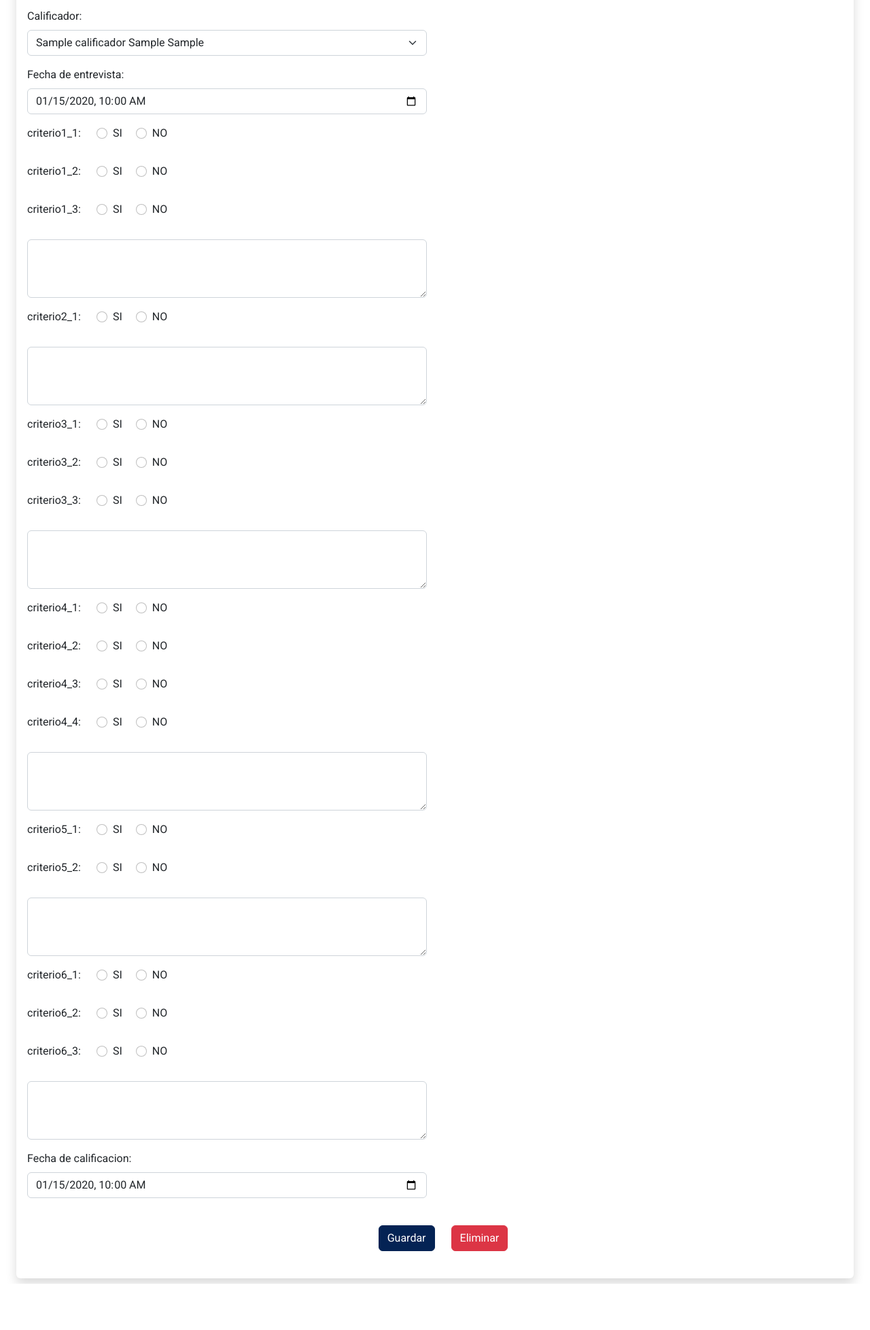
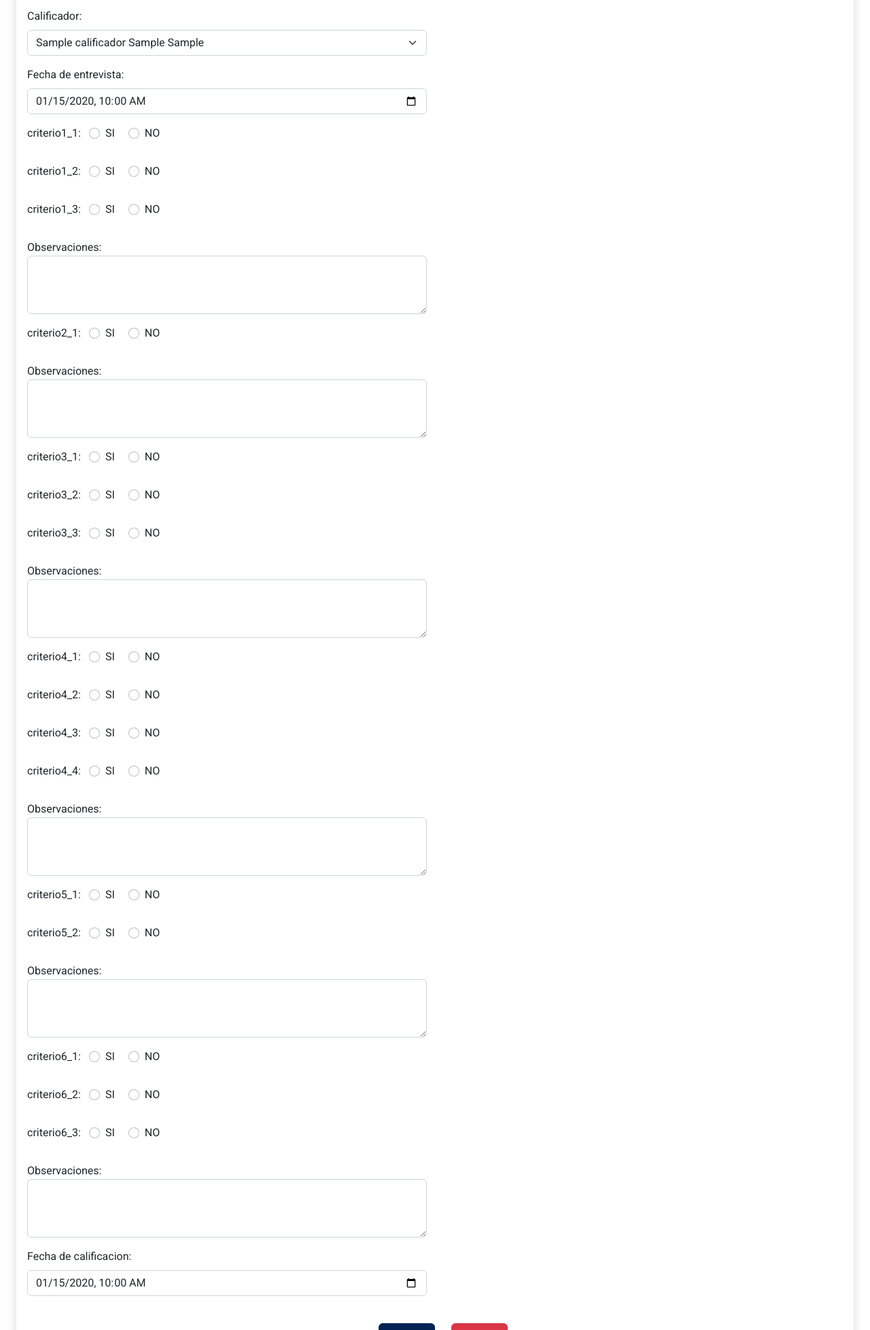
Before and after one commit to DIAD-PUCP/entrevistas-bachillerato, a FastAPI app: template templates/ficha.tpl.html in a window 1280 px wide. Shown: the part 240-2196 px from the top of the page at 68% size. Before the commit the page ends 2128 px from the top, so only its background shows below. Run offline with FastAPI, Linux system fonts and the light colour scheme; the template is opened without the code that fills it: most values are stand-ins (such as "Sample title", 1, 10 or a date in 2020); parts of the project's set-up code (start-up, migrations or seed data) failed here and were passed over; some libraries are stand-ins or nearby versions.

Commit message:
mejor layout de ficha y fix de labels

```diff
--- a/templates/ficha.tpl.html
+++ b/templates/ficha.tpl.html
@@ -48,23 +48,24 @@
     {% if i.startswith("comentario")%}
     <div class="row mb-3">
         <div class="col-6">
+        <span>Observaciones:</span>
         <textarea id="{{i}}" class="form-control" name="{{i}}" rows="3">{% if ficha[i] %}{{ficha[i]}}{% endif %}</textarea>
         </div>
     </div>
     {% else %}
     {% set c = 'criterio' + (i|string()) %}
-    <div class="row mb-3">
-        <div class="col-1">
+    <div class="d-flex j mb-3">
+        <div>
             <span class="w-100 mb-3 d-inline-block">{{c}}:</span>
         </div>
-        <div class="col-2">
+        <div class="container">
             <div class="form-check form-check-inline">
-                <input type="radio" class="form-check-input" name="{{c}}" value="yes" id="{{c}}-{{yes}}" {% if ficha[c] == True %}checked{% endif %}>
-                <label class="form-check-label" for="{{c}}-{{yes}}">SI</label>
+                <input type="radio" class="form-check-input" name="{{c}}" value="yes" id="{{c}}-yes" {% if ficha[c] == True %}checked{% endif %}>
+                <label class="form-check-label" for="{{c}}-yes">SI</label>
             </div>
             <div class="form-check form-check-inline">
-                <input type="radio" class="form-check-input" name="{{c}}" value="no" id="{{c}}-{{no}}" {% if ficha[c] == False %}checked{% endif %}>
-                <label class="form-check-label" for="{{c}}-{{no}}">NO</label>
+                <input type="radio" class="form-check-input" name="{{c}}" value="no" id="{{c}}-no" {% if ficha[c] == False %}checked{% endif %}>
+                <label class="form-check-label" for="{{c}}-no">NO</label>
             </div>
         </div>
     </div>
```
